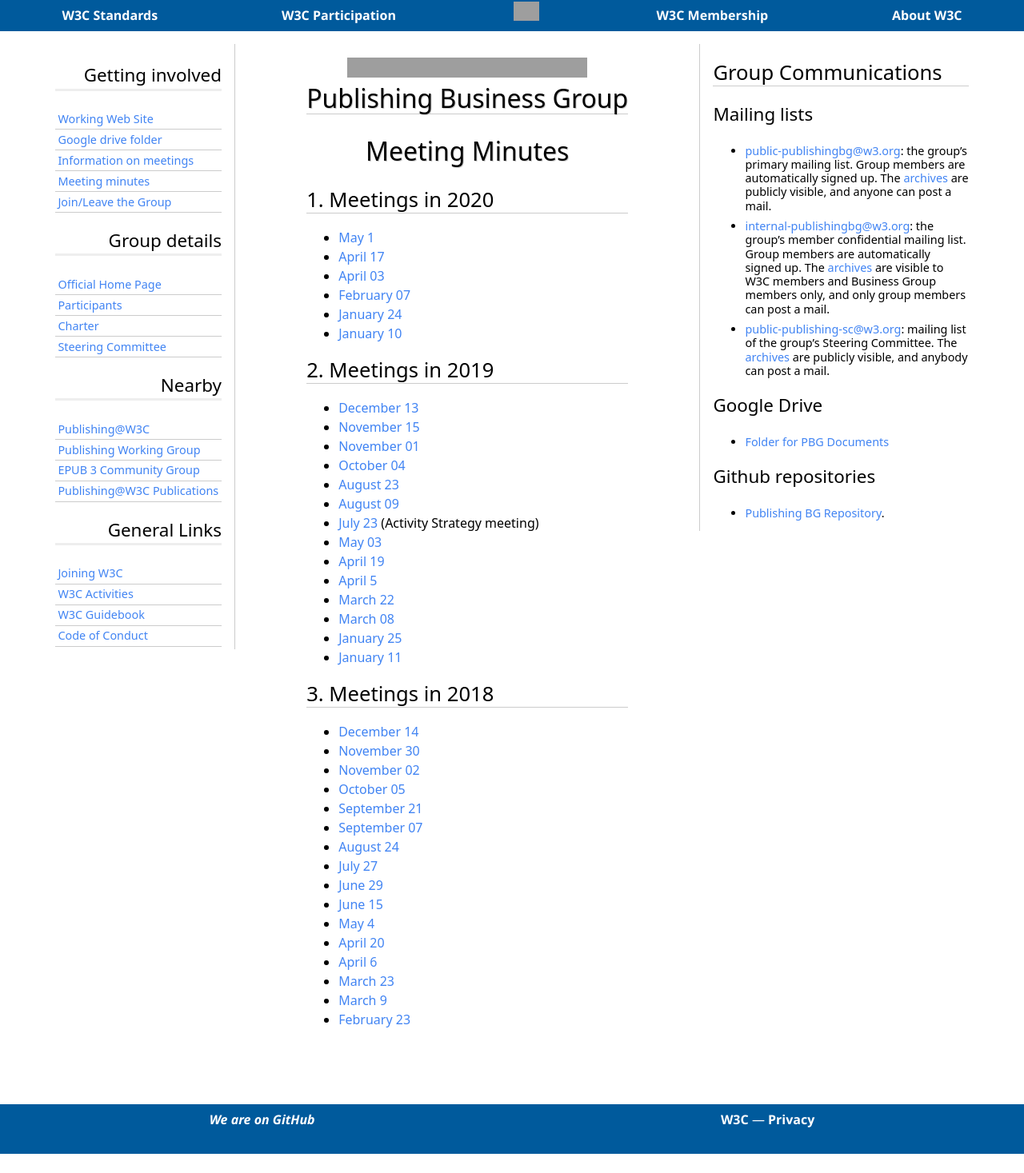
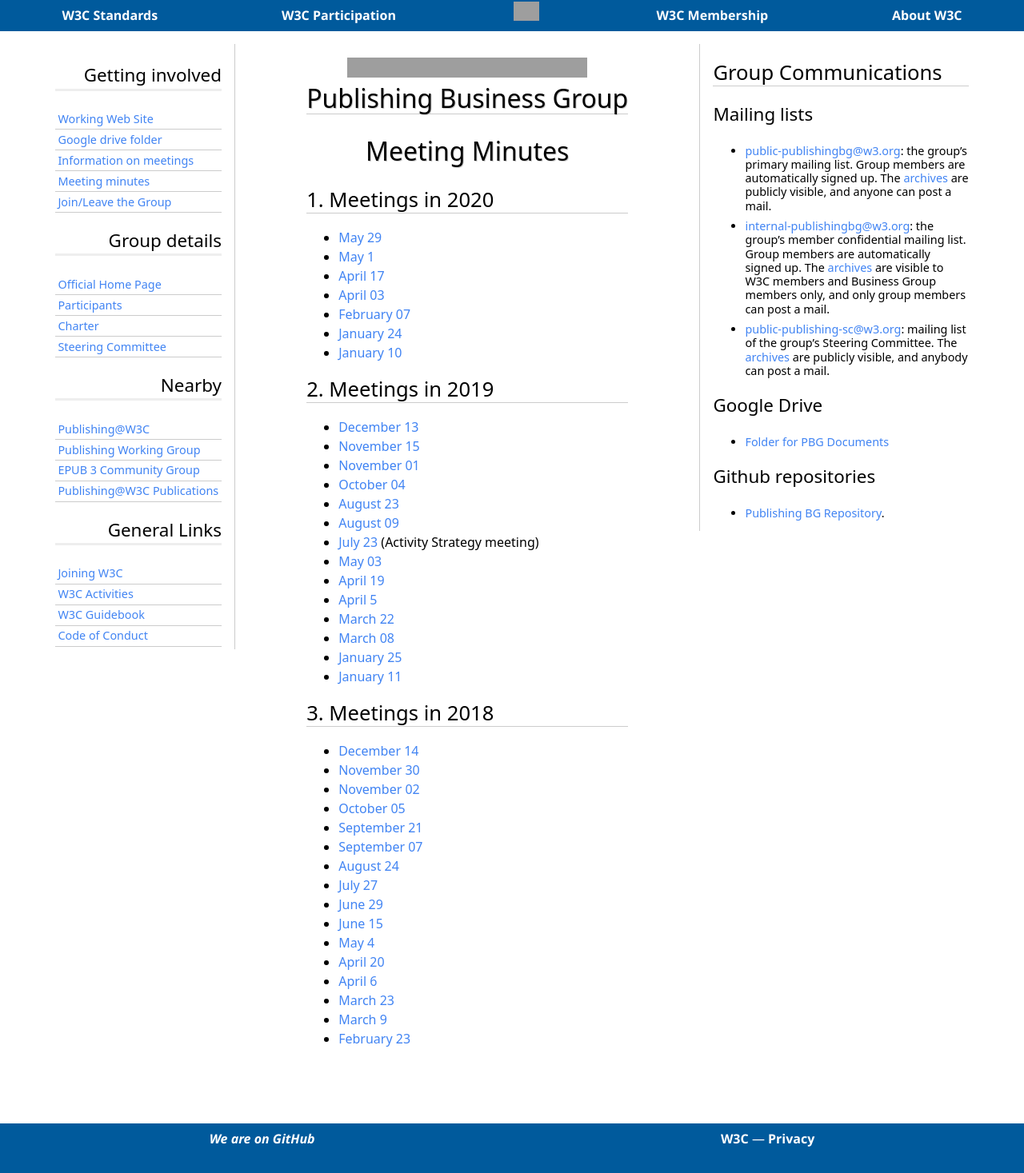
Before and after one commit to w3c/publ-bg, a Jekyll site: the page built from Steering_Committee/Meetings/index.md, in a window 1280 px wide. Shown: the whole page at 80% size. Built offline with Jekyll 4.4.1, drawn with Linux system fonts in a browser that asks for light colours; some web fonts are replaced; our own code applies the rules of GitHub Pages for plain Markdown files; before the commit the page ends 1443 px from its top, so only the background shows below that; grey boxes are pictures that could not be loaded.

Commit message:
Added may 29 SC meeting reference

```diff
--- a/Steering_Committee/Meetings/index.md
+++ b/Steering_Committee/Meetings/index.md
@@ -5,6 +5,7 @@ layout: default
 # Meeting Minutes
 
 ## Meetings in 2020
+* [May 29](https://www.w3.org/2020/05/29-pbgsc-minutes.html)
 * [May 1](https://www.w3.org/2020/05/01-pbgsc-minutes.html)
 * [April 17](https://www.w3.org/2020/04/17-pbgsc-minutes.html)
 * [April 03](https://www.w3.org/2020/04/03-pbgsc-minutes.html)
```
